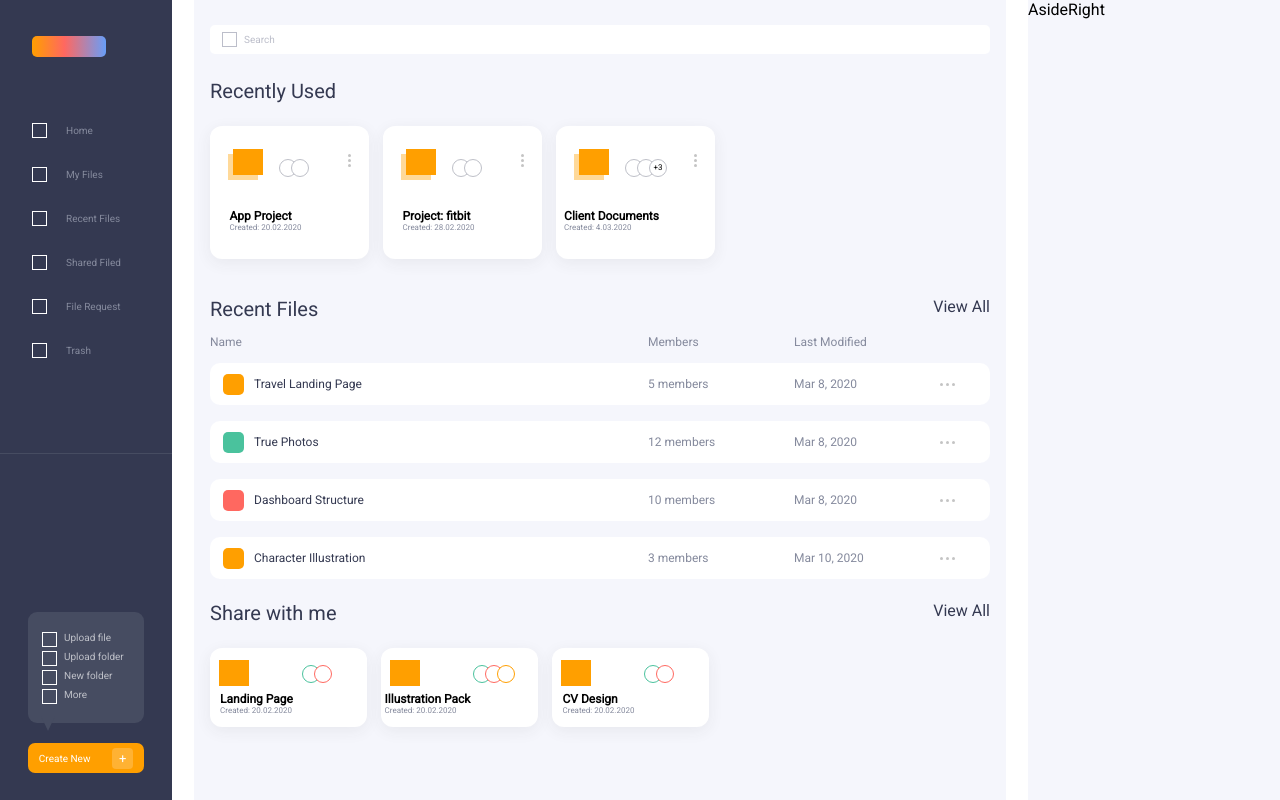
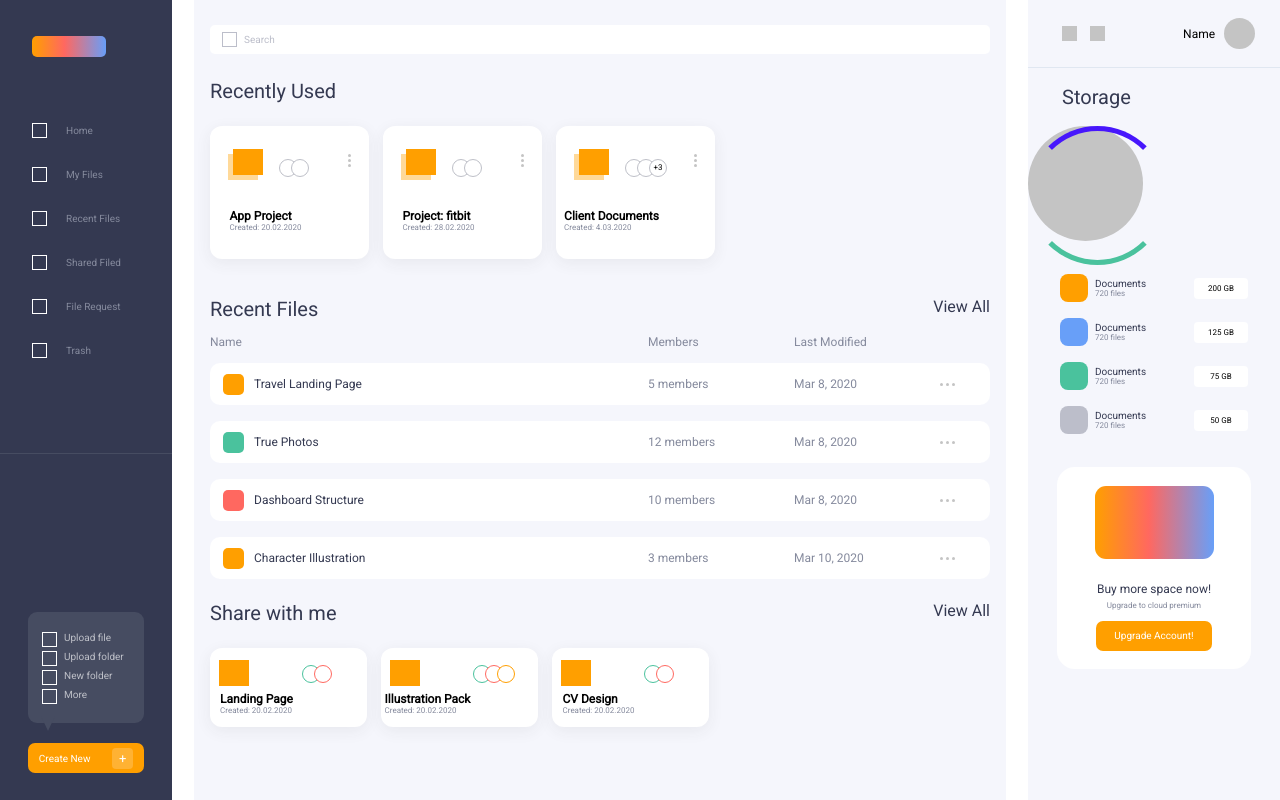
Before and after one commit to aaron-0406/css-layout-challenge, a React (Create React App) app: page / in a window 1280 px wide. Built offline with nearby package versions, Linux system fonts and the light colour scheme.

Commit message:
feat: fifth breakthrough

```diff
--- /dev/null
+++ b/src/components/asideRight/FourthSquare.jsx
@@ -0,0 +1,35 @@
+import Square from "../Square";
+
+const FourthSquare = ({ color, documents, files, storage }) => {
+  return (
+    <div className="fourth-square">
+      <div className="fourth-square__first">
+        <Square
+          width="28px"
+          height="28px"
+          borderRadius="8px"
+          background={color}
+          border=""
+        />
+        <div>
+          <p className="title-first">{documents}</p>
+          <p className="title-second">{files} files</p>
+        </div>
+      </div>
+
+      <div className="fourth-square__second">
+        <Square
+          width="54px"
+          height="21px"
+          borderRadius="4px"
+          background="#fff"
+          border=""
+        >
+          {storage} GB
+        </Square>
+      </div>
+    </div>
+  );
+};
+
+export default FourthSquare;
--- a/src/components/layouts/AsideRight.jsx
+++ b/src/components/layouts/AsideRight.jsx
@@ -1,7 +1,124 @@
+import Square from "../Square";
+import FourthSquare from "../asideRight/FourthSquare";
+
 const AsideRight = () => {
+  const listStorage = [
+    {
+      color: "#FF9F00",
+      documents: "Documents",
+      files: 720,
+      storage: 200,
+    },
+    {
+      color: "#689FF8",
+      documents: "Documents",
+      files: 720,
+      storage: 125,
+    },
+    {
+      color: "#4AC29D",
+      documents: "Documents",
+      files: 720,
+      storage: 75,
+    },
+    {
+      color: "#BCBECA",
+      documents: "Documents",
+      files: 720,
+      storage: 50,
+    },
+  ];
+
   return (
     <div className="asideright-container">
-      <p>AsideRight</p>
+      <section className="asideright-container__section1">
+        <div className="first">
+          <Square
+            width="15px"
+            height="15px"
+            borderRadius=""
+            background="#C4C4C4"
+            border=""
+          />
+          <Square
+            width="15px"
+            height="15px"
+            borderRadius=""
+            background="#C4C4C4"
+            border=""
+          />
+        </div>
+        <div className="second">
+          <p>
+            Name <span style={{ visibility: "hidden" }}>x</span>
+          </p>
+          <Square
+            width="31px"
+            height="31px"
+            borderRadius="50px"
+            background="#C4C4C4"
+            border=""
+          />
+        </div>
+      </section>
+      <section className="asideright-container__section2">
+        <p className="asideright-container__section2-title">Storage</p>
+        <div className="asideright-container__section2-progress-circle1"></div>
+        <div className="asideright-container__section2-progress-circle2"></div>
+        <div className="asideright-container__section2-progress-circle3"></div>
+        <div className="asideright-container__section2-progress-circle4"></div>
+        <Square
+          width="115px"
+          height="115px"
+          borderRadius="50%"
+          background="#C4C4C4"
+          border=""
+        />
+
+        <ul>
+          {listStorage.map((item) => {
+            return (
+              <FourthSquare
+                color={item.color}
+                documents={item.documents}
+                files={item.files}
+                storage={item.storage}
+              />
+            );
+          })}
+        </ul>
+      </section>
+      <section className="asideright-container__section3">
+        <Square
+          width="194px"
+          height="202px"
+          borderRadius="18px"
+          background="#fff"
+          border=""
+        >
+          <div className="rectangle">
+            <Square
+              width="119px"
+              height="73px"
+              borderRadius="11px"
+              background="linear-gradient(270.15deg, #689FF8 0.15%, #FF6860 54.7%, #FF9F00 99.9%)"
+              border=""
+            />
+          </div>
+
+          <p className="title-first">Buy more space now!</p>
+          <p className="title-second">Upgrade to cloud premium</p>
+          <Square
+            width="116px"
+            height="30px"
+            borderRadius="7px"
+            background="#FF9F00"
+            border=""
+          >
+            Upgrade Account!
+          </Square>
+        </Square>
+      </section>
     </div>
   );
 };
--- a/src/styles/index.css
+++ b/src/styles/index.css
@@ -50,6 +50,7 @@ body {
 .asideright-container {
   height: 100% !important;
   background-color: #f5f6fc;
+  overflow-y: scroll;
 }
 
 .main-container {
@@ -372,6 +373,139 @@ body {
   color: #858a9d;
 }
 
+/* ASIDE RIGHT */
+
+.asideright-container__section1 {
+  height: 68px;
+  display: flex;
+  align-items: center;
+  justify-content: space-between;
+  border-bottom: 1px solid #e0e7f1;
+}
+
+.asideright-container__section1 .first {
+  height: 100%;
+  display: flex;
+  align-items: center;
+  padding-left: 34px;
+}
+
+.asideright-container__section1 .first div {
+  margin-right: 13px;
+}
+
+.asideright-container__section1 .second {
+  height: 100%;
+  display: flex;
+  align-items: center;
+  padding-right: 25px;
+  font-size: 12px;
+}
+
+.asideright-container__section2 {
+  position: relative;
+}
+
+.asideright-container__section2-title {
+  padding: 17px 34px;
+  font-size: 20px;
+  color: #343951;
+}
+
+.asideright-container__section2-progress-circle1 {
+  position: absolute;
+  width: 139px;
+  height: 139px;
+  border-radius: 50%;
+  border-bottom: 5px solid #4ac29d;
+  border-top: 5px solid transparent;
+  border-right: 5px solid transparent;
+  border-left: 5px solid transparent;
+}
+
+.asideright-container__section2-progress-circle2 {
+  position: absolute;
+  width: 139px;
+  height: 139px;
+  border-radius: 50%;
+  border-bottom: 5px solid transparent;
+  border-top: 5px solid #4716fc;
+  border-right: 5px solid transparent;
+  border-left: 5px solid transparent;
+}
+
+.asideright-container__section2 ul {
+  padding: 25px 32px;
+}
+
+.fourth-square {
+  display: flex;
+  justify-content: space-between;
+  align-items: center;
+  padding: 8px 0;
+}
+
+.fourth-square__second div {
+  display: flex;
+  justify-content: center;
+  align-items: center;
+  font-size: 8px;
+}
+
+.fourth-square__first {
+  display: flex;
+  align-items: center;
+}
+
+.fourth-square__first > div {
+  margin-right: 7px;
+}
+
+.fourth-square__first div .title-first {
+  font-size: 10px;
+  color: #343951;
+}
+
+.fourth-square__first div .title-second {
+  font-size: 8px;
+  color: #858a9d;
+}
+
+.asideright-container__section3 {
+  display: flex;
+  align-items: center;
+  justify-content: center;
+  margin-bottom: 25px;
+}
+
+.asideright-container__section3 div {
+  display: flex;
+  flex-direction: column;
+  align-items: center;
+  justify-content: center;
+}
+
+.asideright-container__section3 div .rectangle div {
+  margin-bottom: 23px;
+}
+
+.asideright-container__section3 .title-first {
+  font-size: 12px;
+  color: #343951;
+  padding-bottom: 5px;
+}
+
+.asideright-container__section3 .title-second {
+  font-size: 8px;
+  color: #858a9d;
+  padding-bottom: 11px;
+}
+
+.asideright-container__section3 div div {
+  font-size: 10px;
+  color: #fff;
+}
+
 /* COMPONENTS */
 
 /* SECTION TITLE */
```
